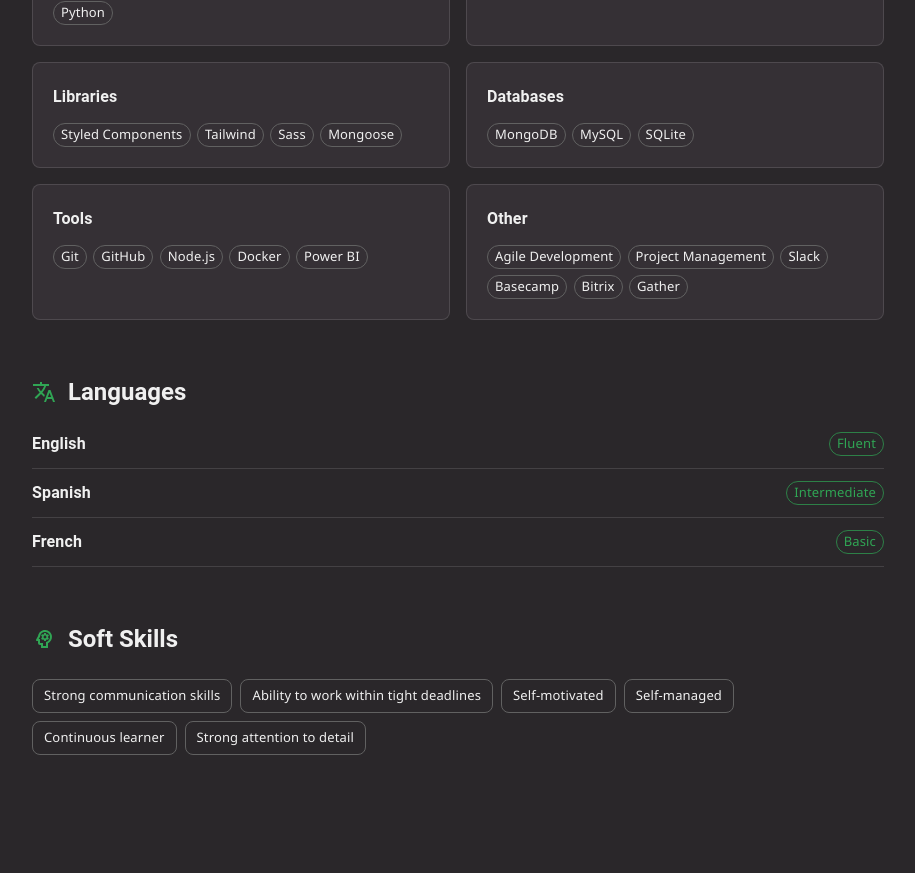
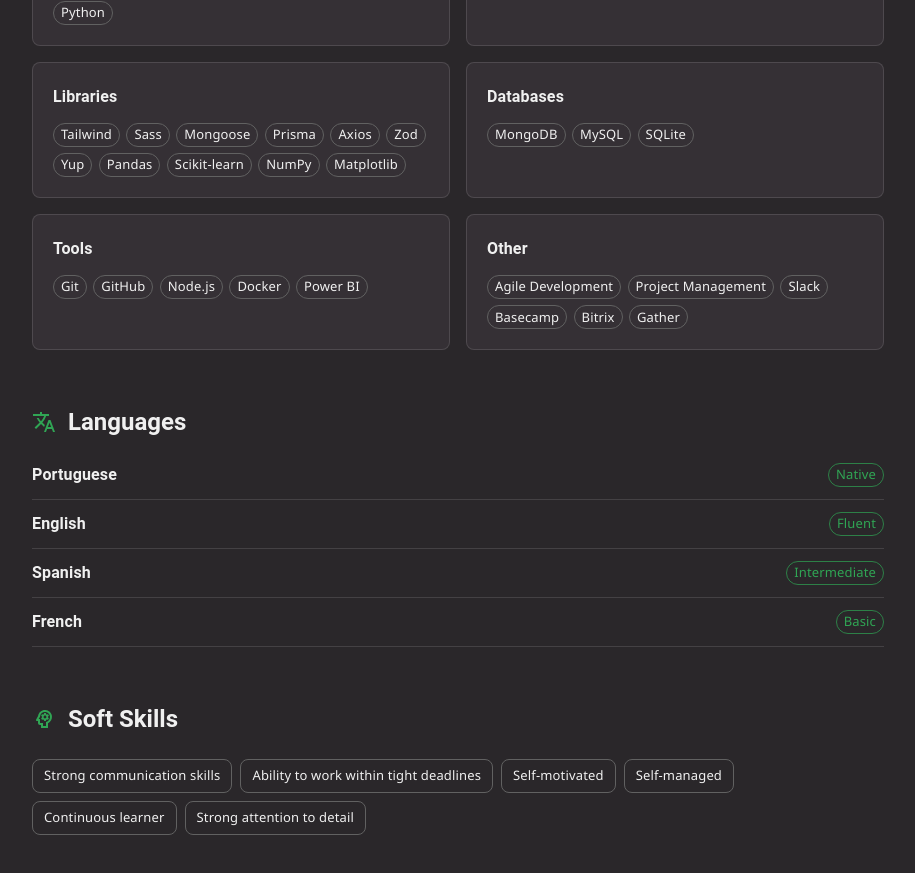
Before and after one commit to MatheusFonseca849/portfolio-mathdev, a Next.js app: page /resume in a window 1280 px wide. Shown: the part 3020-3893 px from the top of the page, without its empty margins (182-1097 px from the left). Before the commit the page ends 3839 px from the top, so only its background shows below. Built offline with nearby package versions, Linux system fonts and the light colour scheme; what @mui/material-nextjs would draw is missing.

Commit message:
chore: added new skills and Portuguese - Native on Languages | Updated repo library to v2.7.0 | added order:2 in repo.config.json | updated getRepos in projects page to sort by order

```diff
--- a/app/projects/page.tsx
+++ b/app/projects/page.tsx
@@ -15,6 +15,7 @@
       token: process.env.GITHUB_TOKEN,
       maxRepos: 50,
       debug: false,
+      sortBy: "order"
     });
   } catch (err) {
     error = err instanceof Error ? err.message : 'Failed to fetch projects';
--- a/app/resume/page.tsx
+++ b/app/resume/page.tsx
@@ -98,7 +98,19 @@
   },
   {
     title: 'Libraries',
-    skills: ['Styled Components', 'Tailwind', 'Sass', 'Mongoose'],
+    skills: [
+      'Tailwind',
+      'Sass',
+      'Mongoose',
+      'Prisma',
+      'Axios',
+      'Zod',
+      'Yup',
+      'Pandas',
+      'Scikit-learn',
+      'NumPy',
+      'Matplotlib',
+    ],
   },
   {
     title: 'Databases',
@@ -122,6 +134,7 @@
 ];
 
 const languages = [
+  { language: 'Portuguese', level: 'Native' },
   { language: 'English', level: 'Fluent' },
   { language: 'Spanish', level: 'Intermediate' },
   { language: 'French', level: 'Basic' },
--- a/package.json
+++ b/package.json
@@ -16,7 +16,7 @@
     "@mui/material": "^9.3.1",
     "@mui/material-nextjs": "^9.3.0",
     "next": "16.3.0",
-    "portfolio-github-integration": "^2.6.0",
+    "portfolio-github-integration": "^2.7.0",
     "react": "19.2.8",
     "react-dom": "19.2.8"
   },
--- a/repo.config.json
+++ b/repo.config.json
@@ -3,6 +3,7 @@
   "title": "My Portfolio",
   "info": "This very portfolio. A slick, modern website built with NextJS + MUI and powered by a custom GitHub integration library.",
   "thumbnail": "assets/thumbnail.PNG",
+  "order": 2,
   "publicUrl": "https://mathdev-ecru.vercel.app/",
   "branch": "main",
   "customConfig": {
```
Also changed, not shown: 1 other file (tests, documents, lock files or other folders).
